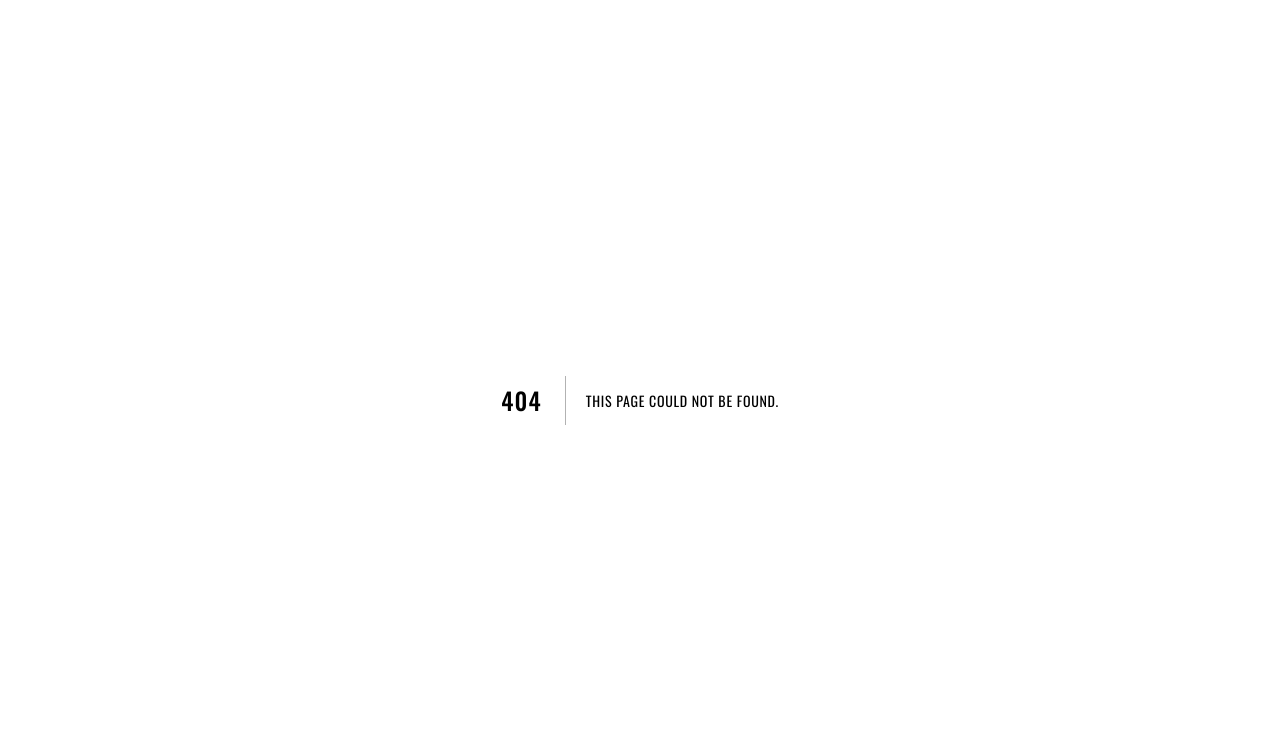
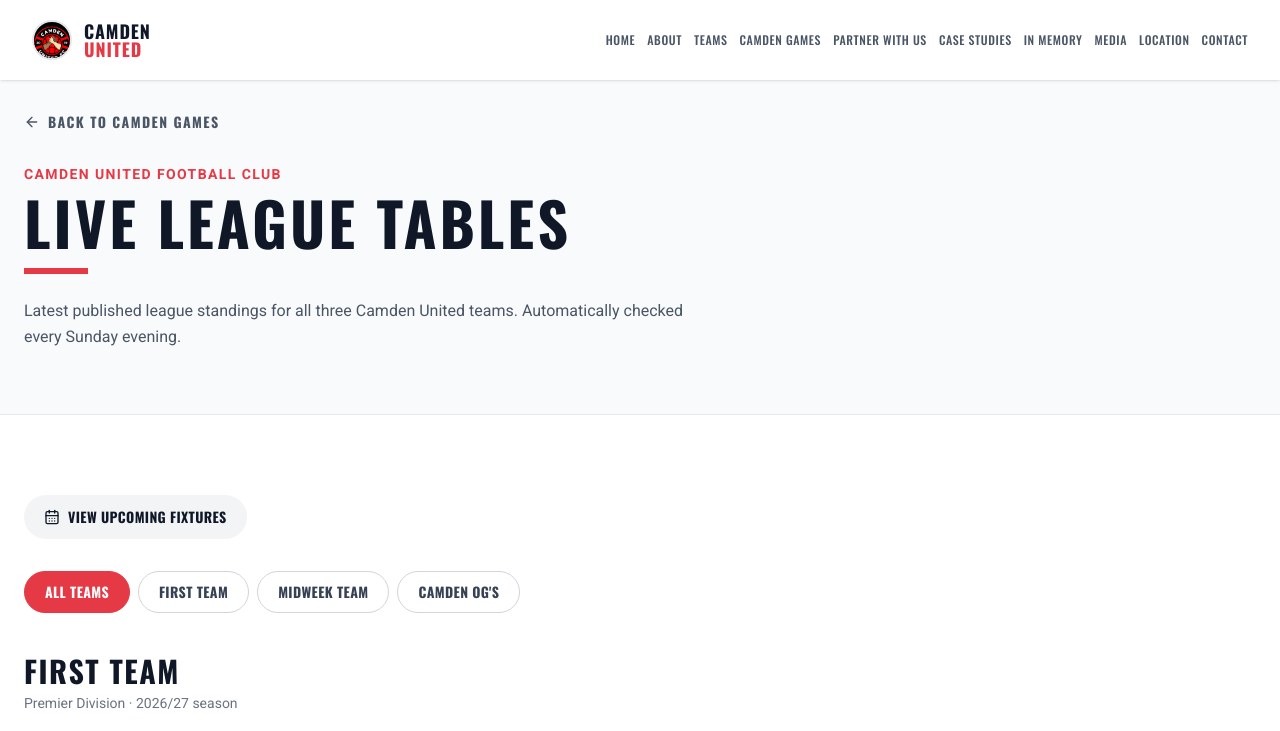
Before and after one commit to trenchsheikh/camden-united, a Next.js app: page /games/tables in a window 1280 px wide. Before the commit this address had no page. Shown: the top 731 px of the page. Built offline with nearby package versions, Linux system fonts and the light colour scheme.

Commit message:
Create live league tables route for Camden's three teams

```diff
--- /dev/null
+++ b/src/app/games/tables/page.js
@@ -0,0 +1,47 @@
+import Link from 'next/link';
+import { ArrowLeft, CalendarDays } from 'lucide-react';
+import Navbar from '@/components/Navbar';
+import Footer from '@/components/Footer';
+import LeagueTablesBoard from '@/components/LeagueTablesBoard';
+import leagueTables from '@/data/league-tables.json';
+
+export const dynamic = 'force-dynamic';
+
+export const metadata = {
+  title: 'Live League Tables | Camden United FC',
+  description: "Latest league standings for Camden United First Team, Midweek Team and Camden OG's.",
+};
+
+export default function LeagueTablesPage() {
+  return (
+    <main className="min-h-screen bg-white">
+      <Navbar />
+      <section className="pt-28 pb-16 bg-gray-50 border-b border-gray-200">
+        <div className="max-w-[1400px] mx-auto px-4 sm:px-6">
+          <Link href="/games" className="inline-flex items-center gap-2 text-sm font-oswald font-bold uppercase tracking-widest text-gray-600 hover:text-primary mb-8">
+            <ArrowLeft className="w-4 h-4" aria-hidden="true" /> Back to Camden Games
+          </Link>
+          <p className="text-primary font-bold uppercase tracking-widest text-sm mb-2">Camden United Football Club</p>
+          <h1 className="text-4xl sm:text-5xl md:text-6xl font-oswald font-black uppercase text-gray-900 leading-none mb-4">
+            Live League Tables
+          </h1>
+          <div className="w-16 h-1.5 bg-primary mb-6" />
+          <p className="text-gray-600 max-w-2xl leading-relaxed">
+            Latest published league standings for all three Camden United teams. Automatically checked every Sunday evening.
+          </p>
+        </div>
+      </section>
+      <section className="py-14 md:py-20">
+        <div className="max-w-[1400px] mx-auto px-4 sm:px-6">
+          <div className="mb-8 flex flex-wrap gap-3">
+            <Link href="/games" className="inline-flex items-center gap-2 bg-gray-100 text-gray-900 hover:bg-gray-200 font-oswald font-bold uppercase tracking-wide rounded-full px-5 py-3 text-sm">
+              <CalendarDays className="w-4 h-4" /> View Upcoming Fixtures
+            </Link>
+          </div>
+          <LeagueTablesBoard tables={leagueTables} />
+        </div>
+      </section>
+      <Footer />
+    </main>
+  );
+}
```
